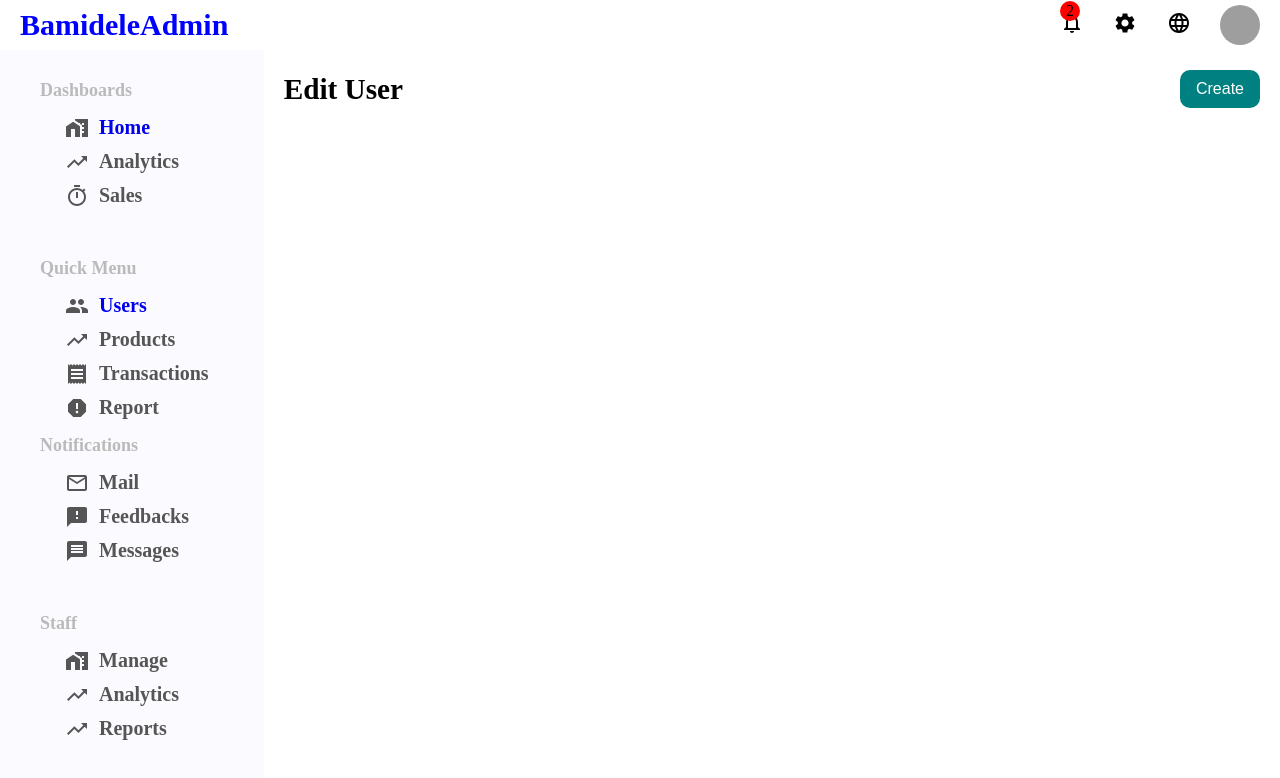
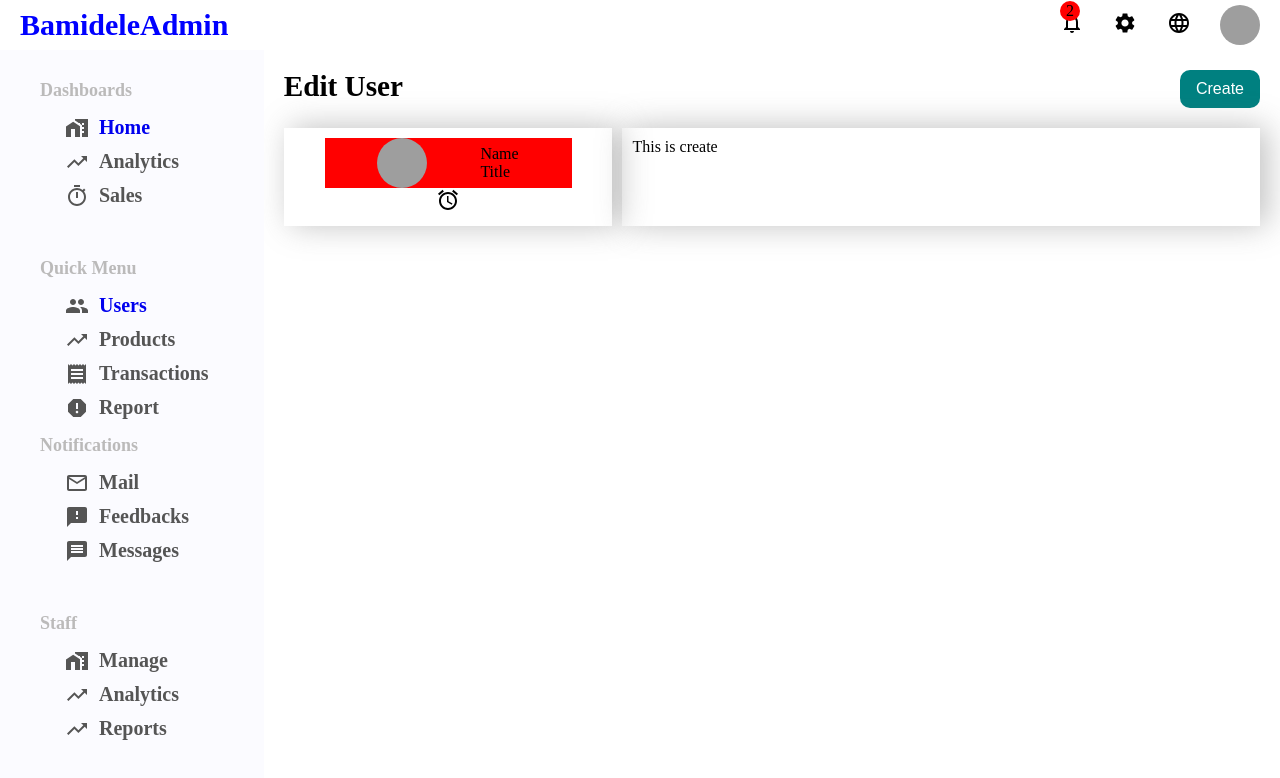
Before and after one commit to mystic001/admindashboard, a React (Create React App) app: page /user in a window 1280 px wide. Shown: the top 778 px of the page. Built offline with nearby package versions, Linux system fonts and the light colour scheme; grey boxes are pictures that could not be loaded.

Commit message:
adding edit user

```diff
--- /dev/null
+++ b/src/components/UserCreate/UserCreate.jsx
@@ -0,0 +1,10 @@
+import './userCreate.css'
+function UserCreate() {
+    return (
+        <div className = "userCreate">
+         This is create
+        </div>
+    )
+}
+
+export default UserCreate;
--- /dev/null
+++ b/src/components/UserCreate/userCreate.css
@@ -0,0 +1,8 @@
+.userCreate{
+    flex: 4;
+    margin-left: 10px;
+    padding:10px;
+    box-shadow: 7px -1px 30px 0px rgba(117,117,117,0.46);
+-webkit-box-shadow: 7px -1px 30px 0px rgba(117,117,117,0.46);
+-moz-box-shadow: 7px -1px 30px 0px rgba(117,117,117,0.46);
+}
--- /dev/null
+++ b/src/components/UserDetail/UserDetail.jsx
@@ -0,0 +1,25 @@
+import React from 'react'
+import './userDetail.css'
+import {AccessAlarm} from '@material-ui/icons'
+function UserDetail() {
+    return (
+        <div className="userDetails">
+
+            <div className="desc">
+                <img src="https://cdn.pixabay.com/photo/2021/08/03/02/18/couple-6518232__340.jpg" alt="" />
+                <div className="info">
+                <span>Name</span>
+                <span>Title</span>
+                </div>
+
+            </div>
+
+            <div className="IconTitle">
+                <AccessAlarm/>
+            </div>
+
+        </div>
+    )
+}
+
+export default UserDetail
--- /dev/null
+++ b/src/components/UserDetail/userDetail.css
@@ -0,0 +1,32 @@
+.userDetails{
+    flex: 2;
+    display: flex;
+    flex-direction: column;
+    align-items: center;
+    padding:10px;
+    box-shadow: 7px -1px 30px 0px rgba(117,117,117,0.46);
+    -webkit-box-shadow: 7px -1px 30px 0px rgba(117,117,117,0.46);
+    -moz-box-shadow: 7px -1px 30px 0px rgba(117,117,117,0.46);
+
+}
+
+
+.userDetails .desc{
+    width: 80%;
+    background-color:red;
+    display: flex;
+    justify-content: space-evenly;
+    align-items: center;
+}
+
+.userDetails .desc img{
+    width: 50px;
+    height: 50px;
+    object-fit: cover;
+    border-radius:50%;
+
+}
+.userDetails .desc .info{
+    display: flex;
+    flex-direction: column;
+}
--- a/src/pages/User/User.jsx
+++ b/src/pages/User/User.jsx
@@ -1,13 +1,22 @@
 import React from 'react'
-import './user.css'
+import './user.css';
+import UserDetail from '../../components/UserDetail/UserDetail';
+import UserCreate from '../../components/UserCreate/UserCreate';
 function User() {
     return (
-        <div className = "userContainer">
+        <div className="userContainer">
             <div className="userWrapper">
-                <div className = 'userEdit'>
-                    <h3>Edit User</h3></div>
+                <div className="userEditAndCreate">
 
-                <button>Create</button>
+                    <div className='userEdit'><h3>Edit User</h3></div>
+                    <button>Create</button>
+                </div>
+
+                <div className='userDetCreate'>
+                    <UserDetail />
+                    <UserCreate />
+                </div>
+
             </div>
         </div>
     )
--- a/src/pages/User/user.css
+++ b/src/pages/User/user.css
@@ -7,6 +7,9 @@
 
 .userWrapper{
     display: flex;
+    width: 100%;
+
+    flex-direction:column;
     align-items: center;
     justify-content: space-between;
 }
@@ -25,3 +28,16 @@
     padding: 10px;
     background-color: teal;
 }
+
+.userEditAndCreate{
+width: 100%;
+display: flex;
+justify-content: space-between;
+}
+
+.userDetCreate{
+width: 100%;
+display: flex;
+justify-content: space-between;
+margin-top:20px;
+}
```
